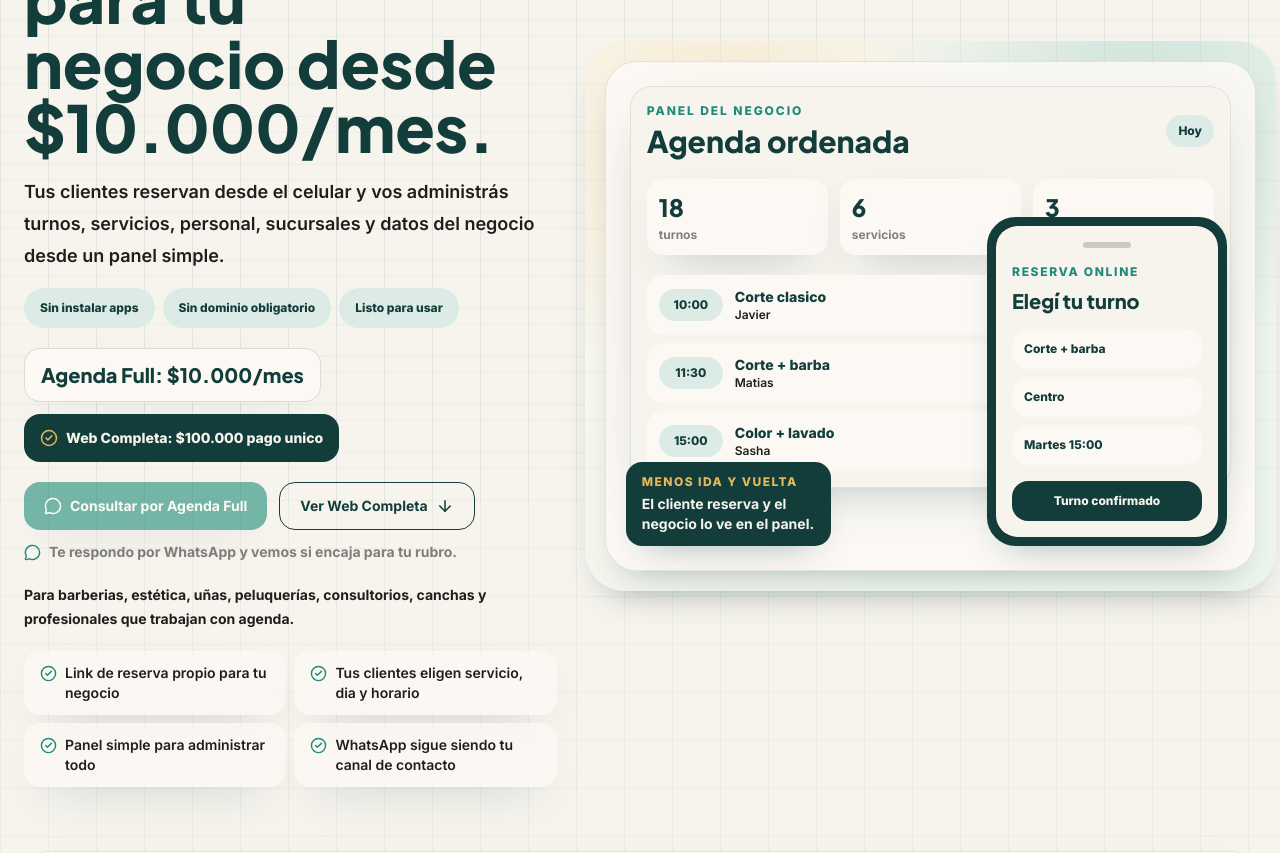
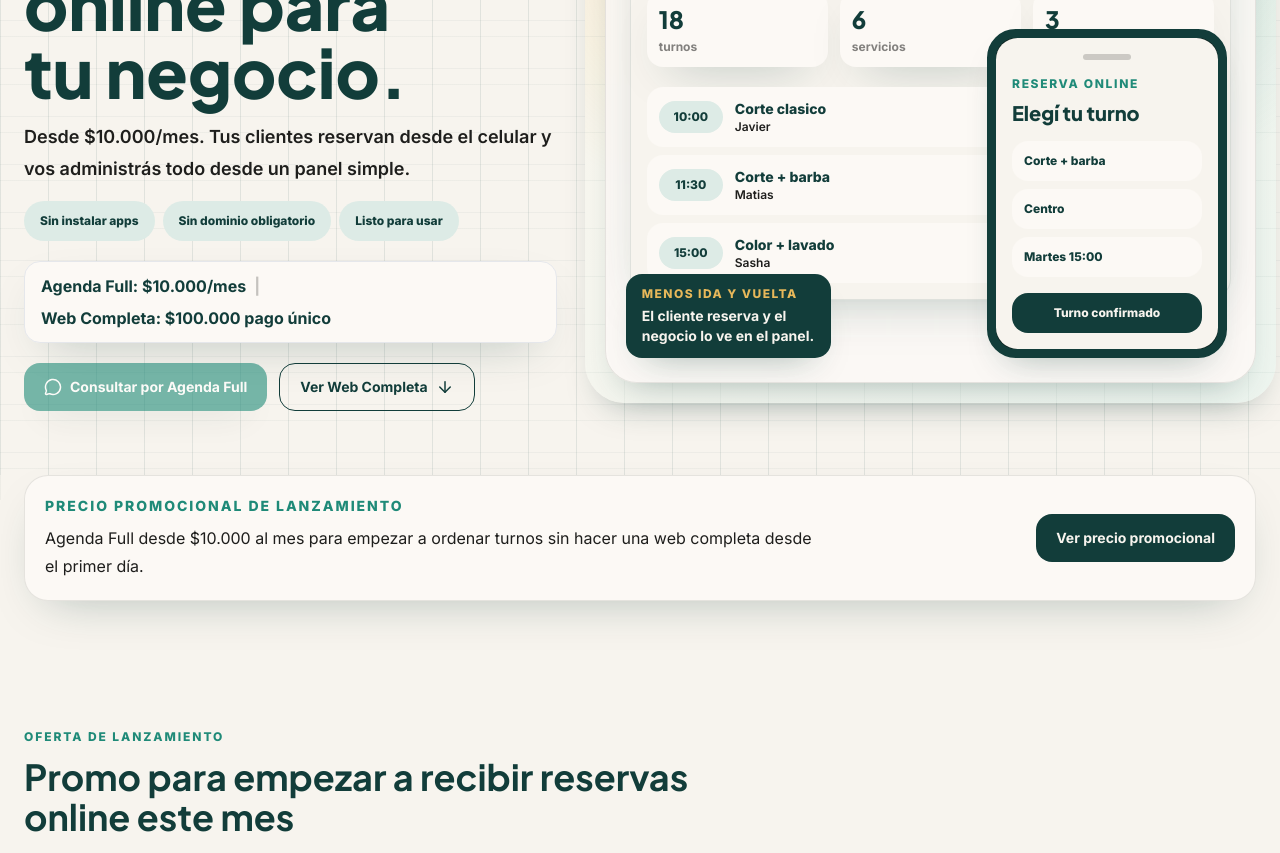
Before and after one commit to tuagendawebecom-sketch/tuagendaweb, a Next.js app: page / in a window 1280 px wide. Shown: the part 300-1153 px from the top of the page. Built offline with nearby package versions, Linux system fonts and the light colour scheme; no server answers.

Commit message:
Simplify hero copy

```diff
--- a/src/components/Hero.tsx
+++ b/src/components/Hero.tsx
@@ -1,6 +1,6 @@
-import { ArrowDown, CheckCircle2, MessageCircle, Sparkles } from "lucide-react";
+import { ArrowDown, Sparkles } from "lucide-react";
 import Link from "next/link";
-import { hero, heroMicroProof, trustSignals, whatsappMessages } from "@/data/site";
+import { hero, heroMicroProof, whatsappMessages } from "@/data/site";
 import { createWhatsAppHref } from "@/lib/whatsapp";
 import { WhatsAppButton } from "./WhatsAppButton";
 
@@ -87,10 +87,10 @@ export function Hero() {
           <p className="mb-3 inline-flex items-center gap-2 rounded-full bg-gold/25 px-4 py-2 text-[0.7rem] font-extrabold uppercase tracking-[0.1em] text-teal shadow-soft sm:mb-5 sm:text-sm">
             <Sparkles size={15} /> {hero.eyebrow}
           </p>
-          <h1 className="max-w-3xl text-balance font-display text-[2.25rem] font-extrabold leading-[1.03] text-teal min-[390px]:text-[2.45rem] sm:text-5xl lg:text-[3.7rem] xl:text-[4.05rem]">
+          <h1 className="max-w-3xl text-balance font-display text-[2.55rem] font-extrabold leading-[1.02] text-teal min-[390px]:text-[2.8rem] sm:text-6xl lg:text-[4.25rem]">
             {hero.title}
           </h1>
-          <p className="mt-4 max-w-2xl text-[1.02rem] font-semibold leading-7 text-ink/72 sm:text-lg sm:leading-8">
+          <p className="mt-4 max-w-xl text-[1.04rem] font-semibold leading-7 text-ink/72 sm:text-lg sm:leading-8">
             {hero.subtitle}
           </p>
 
@@ -102,13 +102,10 @@ export function Hero() {
             ))}
           </div>
 
-          <div className="mt-5 grid gap-3 sm:flex sm:flex-wrap sm:items-center">
-            <span className="rounded-2xl border border-teal/15 bg-paper px-4 py-3 text-center font-display text-xl font-extrabold text-teal shadow-soft">
-              {hero.price}
-            </span>
-            <span className="inline-flex items-center justify-center gap-2 rounded-2xl bg-teal px-4 py-3 text-center text-sm font-extrabold leading-6 text-cream shadow-soft">
-              <CheckCircle2 className="text-gold" size={18} /> Web Completa: $100.000 pago unico
-            </span>
+          <div className="mt-5 inline-flex max-w-full flex-wrap items-center gap-2 rounded-2xl border border-teal/12 bg-paper px-4 py-3 font-bold text-teal shadow-soft">
+            <span>{hero.price}</span>
+            <span className="hidden text-ink/25 sm:inline">|</span>
+            <span>Web Completa: $100.000 pago único</span>
           </div>
 
           <div className="mt-5 flex flex-col gap-3 sm:flex-row">
@@ -116,22 +113,6 @@ export function Hero() {
             <Link className="inline-flex min-h-12 w-full items-center justify-center gap-2 rounded-2xl border border-teal px-5 py-3 text-sm font-bold text-teal transition hover:bg-mint sm:w-auto" href="#web-completa">
               {hero.secondaryCta} <ArrowDown size={18} />
             </Link>
-          </div>
-          <p className="mt-3 inline-flex items-center gap-2 text-sm font-bold text-ink/55">
-            <MessageCircle className="text-action" size={17} /> Te respondo por WhatsApp y vemos si encaja para tu rubro.
-          </p>
-
-          <p className="mt-4 max-w-2xl text-sm font-bold leading-6 text-ink/58">
-            {hero.support}
-          </p>
-
-          <div className="mt-5 hidden gap-2 sm:grid sm:grid-cols-2">
-            {trustSignals.map((signal) => (
-              <p className="flex items-start gap-2 rounded-2xl bg-paper/80 px-4 py-3 text-sm font-semibold leading-5 text-ink/68 shadow-soft" key={signal}>
-                <CheckCircle2 className="mt-0.5 shrink-0 text-action" size={17} />
-                {signal}
-              </p>
-            ))}
           </div>
         </div>
 
--- a/src/data/site.ts
+++ b/src/data/site.ts
@@ -78,9 +78,9 @@ export const planOverviewNavigation = [
 
 export const hero = {
   eyebrow: "Agenda online + panel para tu negocio",
-  title: "Turnos online para tu negocio desde $10.000/mes.",
+  title: "Turnos online para tu negocio.",
   subtitle:
-    "Tus clientes reservan desde el celular y vos administrás turnos, servicios, personal, sucursales y datos del negocio desde un panel simple.",
+    "Desde $10.000/mes. Tus clientes reservan desde el celular y vos administrás todo desde un panel simple.",
   support:
     "Para barberias, estética, uñas, peluquerías, consultorios, canchas y profesionales que trabajan con agenda.",
   price: "Agenda Full: $10.000/mes",
```
